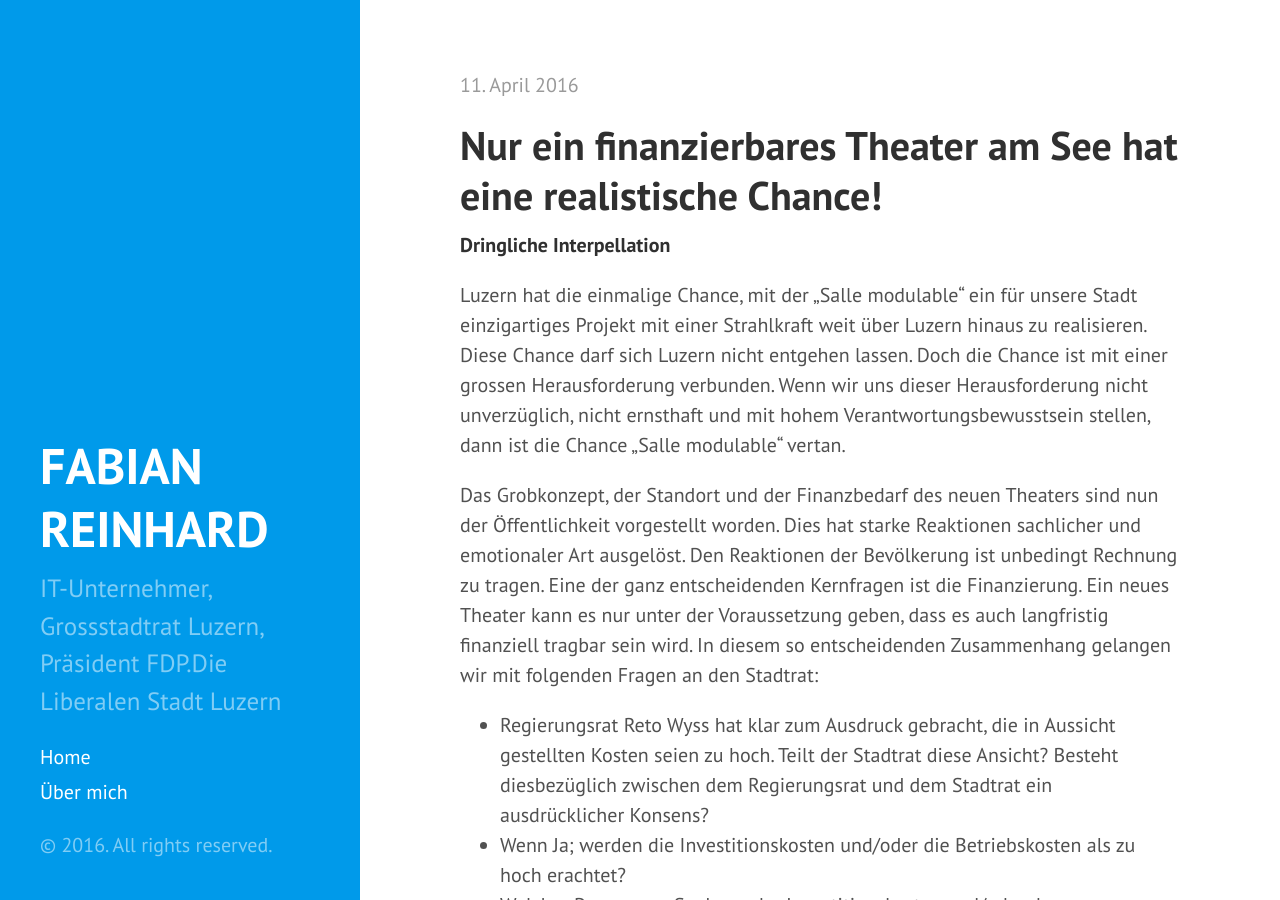
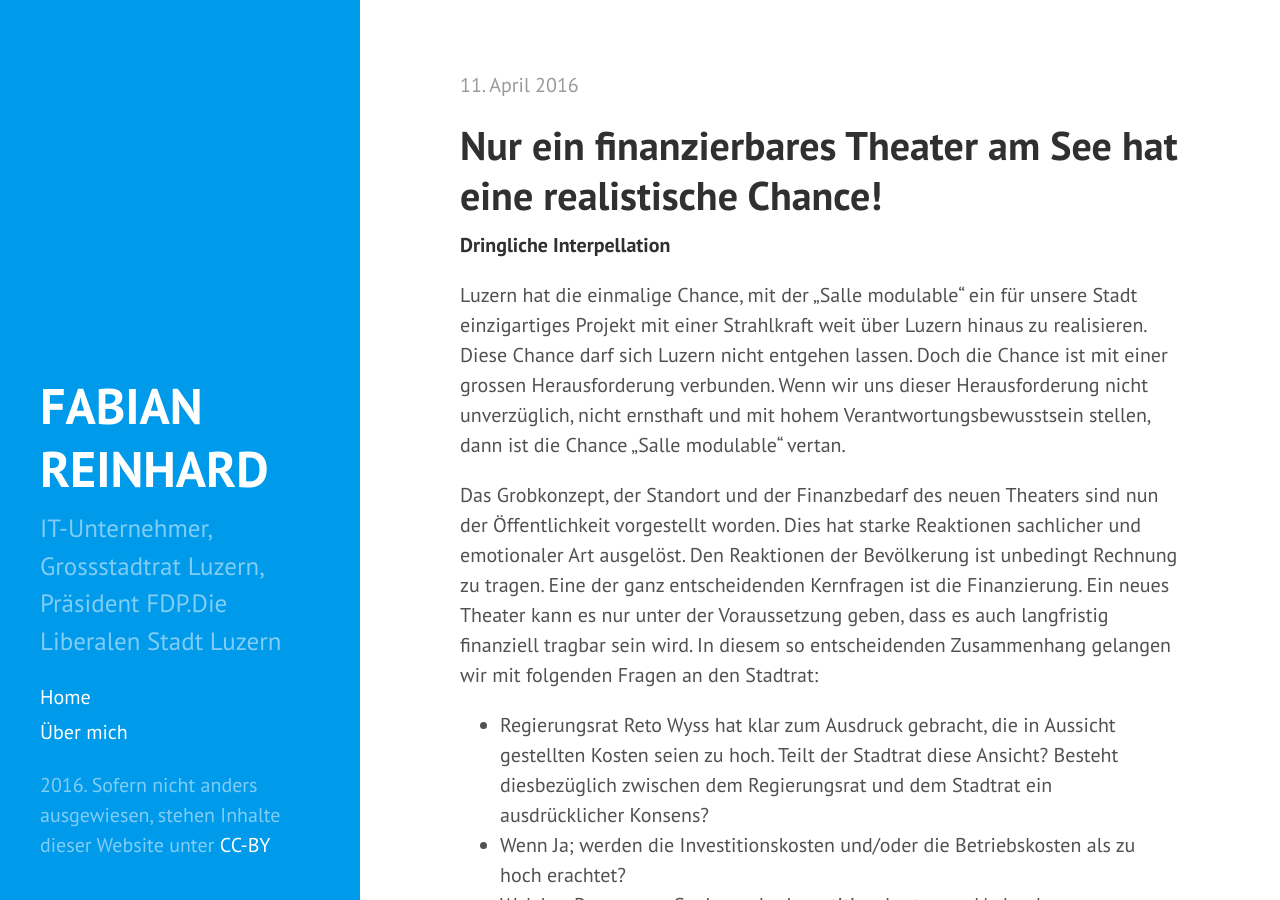
Before and after one commit to freinhard/freinhard.github.io, a Jekyll site: the page built from index.html, in a window 1280 px wide and 900 px high. Built offline with Jekyll 4.4.1, drawn with Linux system fonts in a browser that asks for light colours; the list of posts is cut into pages by our own code; comment, search, counter and statistics services are not loaded.

Commit message:
Copyleft

```diff
--- a/_includes/sidebar.html
+++ b/_includes/sidebar.html
@@ -28,6 +28,8 @@
 
     </nav>
 
-    <p>&copy; {{ site.time | date: '%Y' }}. All rights reserved.</p>
+    <p>
+        {{ site.time | date: '%Y' }}. Sofern nicht anders ausgewiesen, stehen Inhalte dieser Website unter <a href="http://creativecommons.org/licenses/by/4.0/deed.de">CC-BY</a>
+    </p>
   </div>
 </div>
```
